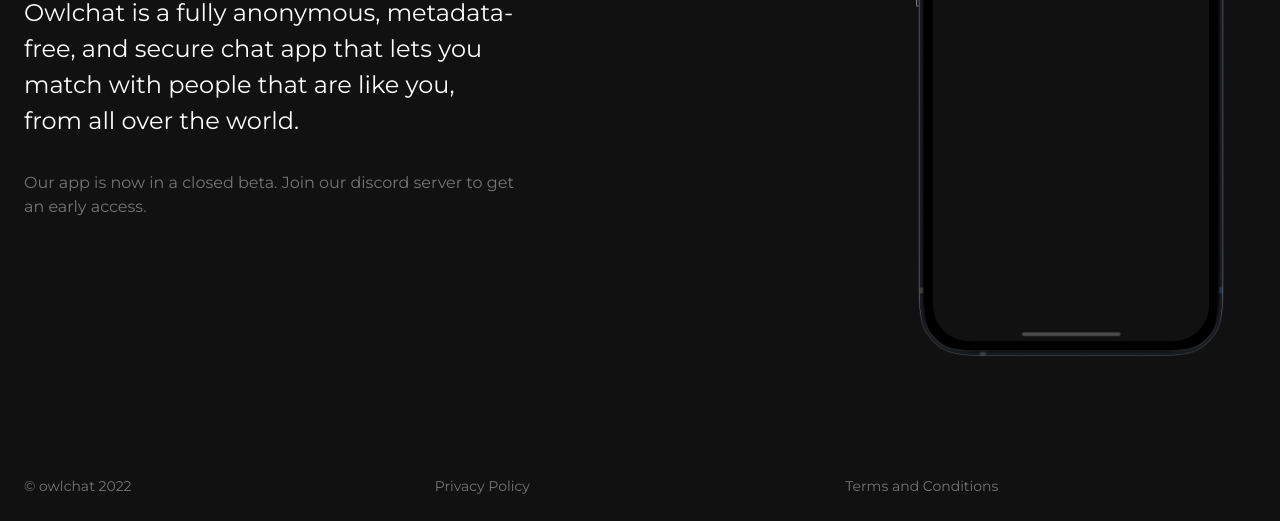
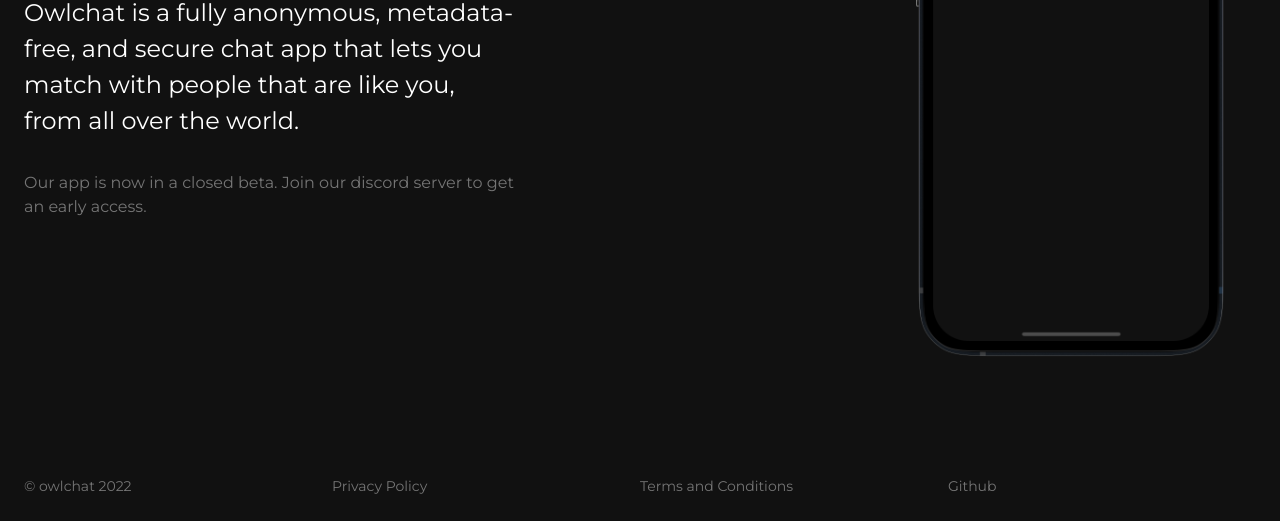
Before and after one commit to owlchat/website, a website: page index.html in a window 1280 px wide. Shown: the part 454-975 px from the top of the page. Drawn offline with Linux system fonts and the light colour scheme.

Commit message:
Add github link

```diff
--- a/index.html
+++ b/index.html
@@ -168,6 +168,16 @@
               >Terms and Conditions</a
             >
           </div>
+
+          <div
+            class="w-full pt-16 pb-6 text-sm text-center md:text-left fade-in"
+          >
+            <a
+              class="text-disabled no-underline hover:text-white"
+              href="https://github.com/owlchat"
+              >Github</a
+            >
+          </div>
         </div>
       </div>
     </div>
```
Also changed, not shown: 1 other file.
